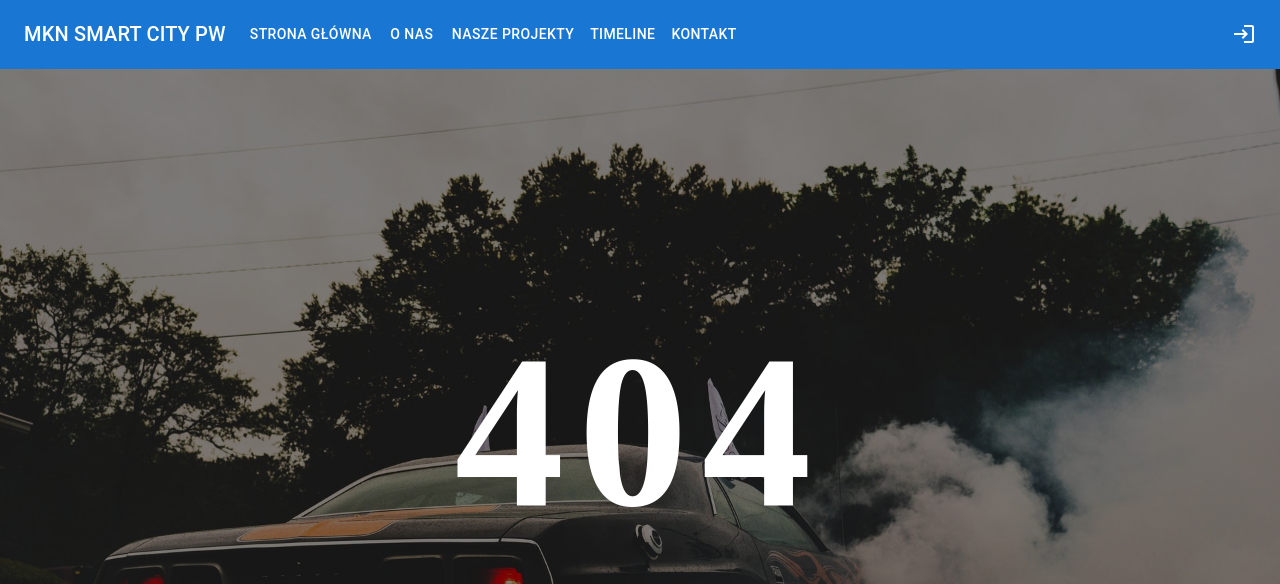
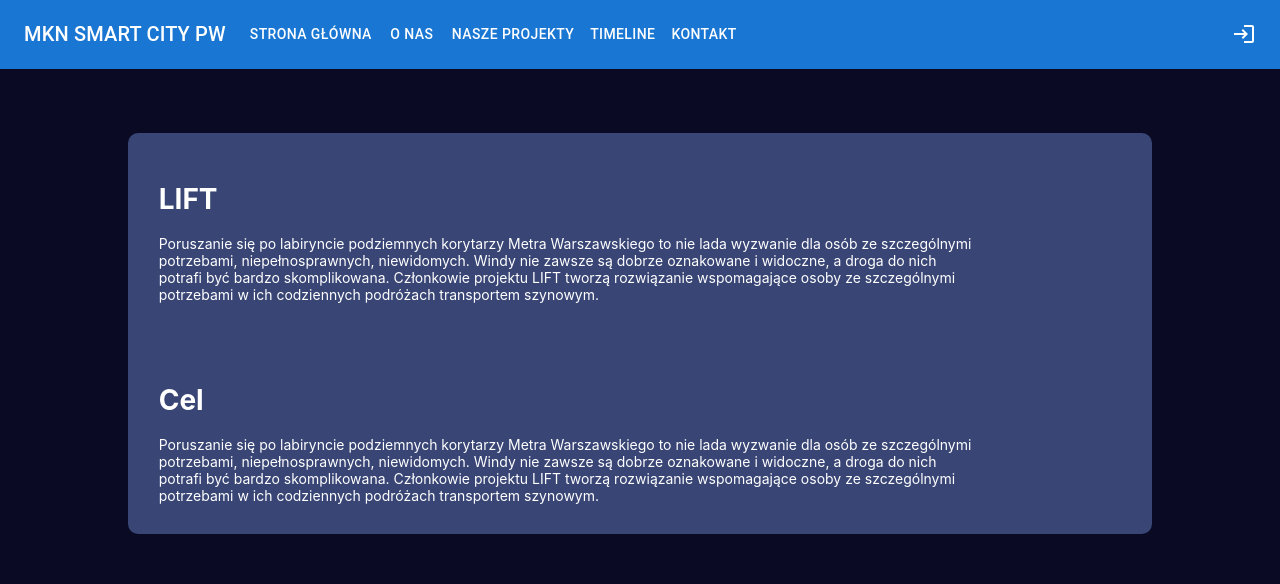
Before and after one commit to SmartCityPW/SCWWW, a React (Create React App) app: page /info in a window 1280 px wide. Before the commit this address had no page. Shown: the top 584 px of the page. Built offline with nearby package versions, Linux system fonts and the light colour scheme.

Commit message:
feat: add routing and info about project (not finished)

```diff
--- a/src/App.js
+++ b/src/App.js
@@ -8,6 +8,7 @@ import Timeline from './pages/timeline';
 import Contact from './pages/contact';
 import Login from './pages/login';
 import Error404 from './pages/error404';
+import ProjectInfo from './pages/projectInfo';
 
 function App() {
   return (
@@ -20,6 +21,7 @@ function App() {
           <Route path='/timeline' exact element={<Timeline />} />
           <Route path='/kontakt' exact element={<Contact />} />
           <Route path='/logowanie' exact element={<Login />} />
+          <Route path='/info' exact element={<ProjectInfo />} />
           <Route path='*' exact element={<Error404 />} />
         </Routes>
       </Router>
--- /dev/null
+++ b/src/components/AboutProject.js
@@ -0,0 +1,82 @@
+import * as React from 'react';
+import { styled } from '@mui/material/styles';
+import Box from '@mui/material/Box';
+import Paper from '@mui/material/Paper';
+
+const Item = styled(Paper)(({ theme }) => ({
+  backgroundColor: 'blue',
+  ...theme.typography.body2,
+  padding: theme.spacing(0),
+  textAlign: 'center',
+  color: theme.palette.text.secondary,
+  minWidth:'250px', //logo graphics dimensions
+  minHeight:'250px',
+  maxHeight:'250px',
+  maxWidth:'250px',
+  borderRadius:'10%',
+  overflow:'hidden',
+}));
+
+const Title = styled(Paper)(({ theme }) => ({
+    width:'100%',
+    height:'100%',
+    textAlign: 'center',
+    color: 'white',
+    fontSize:'45px',
+    backgroundColor:'transparent',
+    boxShadow:'none',
+  }));
+
+  const InfoSection = styled(Paper)(({ theme }) => ({
+    display:'flex',
+    flexDirection:'column',
+    width:'80%',
+    textAlign: 'left',
+    color: 'white',
+    fontSize:'14px',
+    backgroundColor:'transparent',
+    boxShadow:'none',
+    margin:'3% 3%',
+  }));
+
+const AboutProject= () => {
+  return (
+    <Box sx={{
+        width: '100%',
+        display: 'flex',
+        flexDirection:'column',
+        justifyContent:'center',
+        alignItems:'center',
+        background: 'rgba(10,10,36,1)',
+        }}>
+    <Box sx={{
+        display:'flex',
+        width:'80%',
+        minHeight: '80%',
+        flexDirection:'column',
+        marginTop:'5%',
+        marginBottom:'5%',
+        backgroundColor:'rgba(56,69,117,1)',
+        borderRadius:'10px',
+        }}>
+    <InfoSection>
+        <h1>LIFT</h1>
+            Poruszanie się po labiryncie podziemnych korytarzy Metra Warszawskiego to nie lada
+            wyzwanie dla osób ze szczególnymi potrzebami, niepełnosprawnych, niewidomych.
+            Windy nie zawsze są dobrze oznakowane i widoczne, a droga do nich potrafi być bardzo
+            skomplikowana. Członkowie projektu LIFT tworzą rozwiązanie wspomagające osoby ze
+            szczególnymi potrzebami w ich codziennych podróżach transportem szynowym.
+    </InfoSection>
+    <InfoSection>
+        <h1>Cel</h1>
+            Poruszanie się po labiryncie podziemnych korytarzy Metra Warszawskiego to nie lada wyzwanie dla osób ze szczególnymi
+            potrzebami, niepełnosprawnych, niewidomych. Windy nie zawsze są dobrze oznakowane i widoczne, a droga do nich
+            potrafi być bardzo skomplikowana. Członkowie projektu LIFT tworzą rozwiązanie wspomagające osoby ze szczególnymi
+            potrzebami w ich codziennych podróżach transportem szynowym.
+    </InfoSection>
+    </Box>
+      </Box>
+  );
+}
+
+export default AboutProject;
--- a/src/components/CurrentProjects.js
+++ b/src/components/CurrentProjects.js
@@ -3,6 +3,7 @@ import { styled } from '@mui/material/styles';
 import Box from '@mui/material/Box';
 import Paper from '@mui/material/Paper';
 import Grid from '@mui/material/Grid';
+import { Link } from 'react-router-dom';
 
 import logoLift from "../assets/img/logo/logoLift.png";
 
@@ -45,9 +46,11 @@ const CurrentProjects= () => {
         </Grid>
         {Array.from(Array(6)).map((_, index) => (
         <Grid item xs={12} md={4} display= {'flex'} justifyContent={'center'}>
+            <Link to='/info'>
         <Item>
         <img src={logoLift} alt="profile-pic"/>
         </Item>
+            </Link>
         </Grid>
         ))}
       </Grid>
--- /dev/null
+++ b/src/pages/projectInfo.js
@@ -0,0 +1,22 @@
+import React from 'react';
+import { makeStyles } from "@material-ui/core/styles";
+
+import Header from '../components/header';
+import MyFooter from "../components/footer.js";
+import AboutProject from "../components/AboutProject";
+import errorPageStyle from "../assets/jss/material-kit-pro-react/views/errorPageStyles.js";
+
+const useStyles = makeStyles(errorPageStyle);
+
+function ProjectInfo() {
+    const classes = useStyles();
+    return (
+        <div className="App">
+            <Header />
+            <AboutProject/>
+            <MyFooter classes={classes}/>
+        </div>
+    );
+}
+
+export default ProjectInfo;
```
